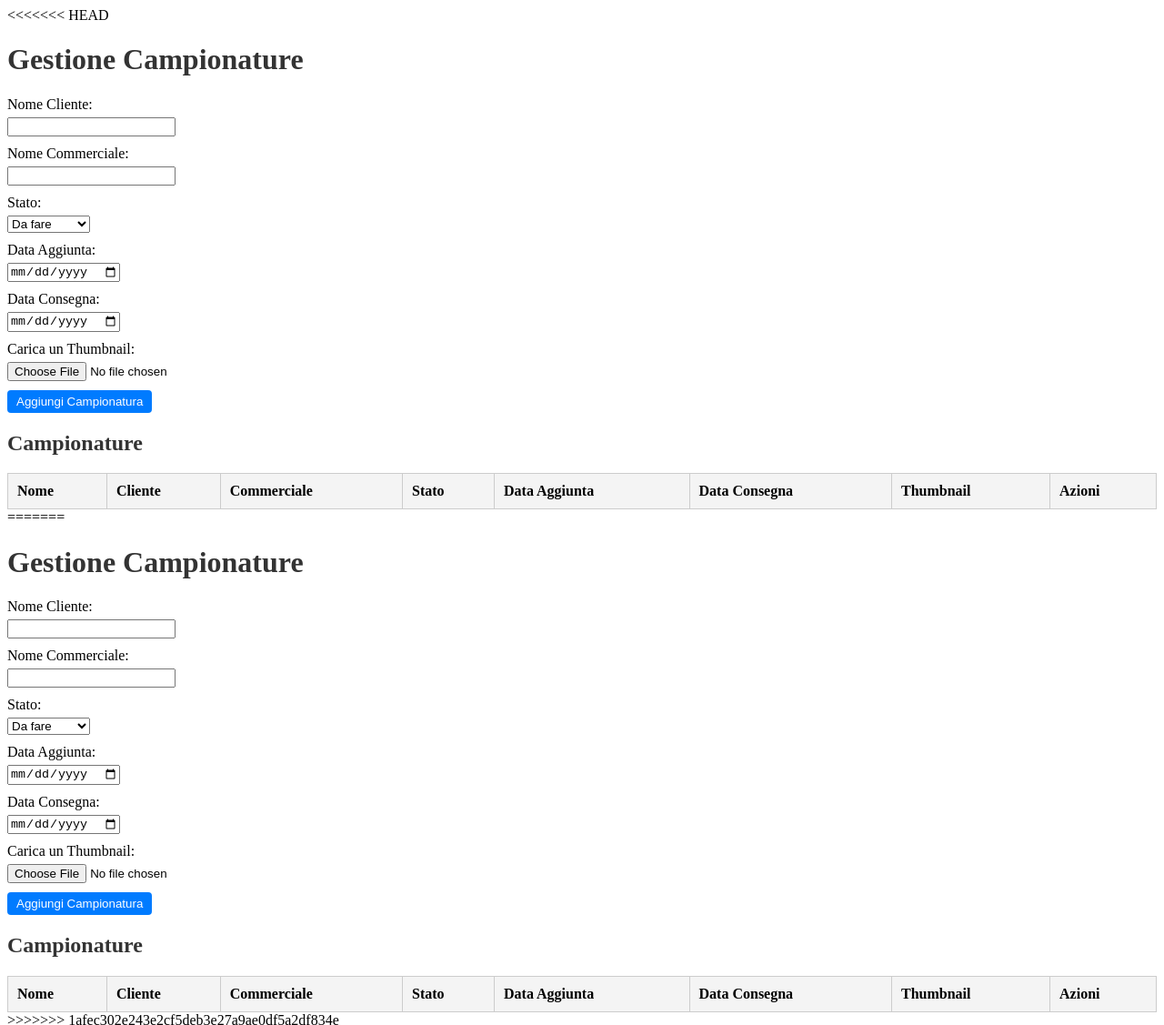
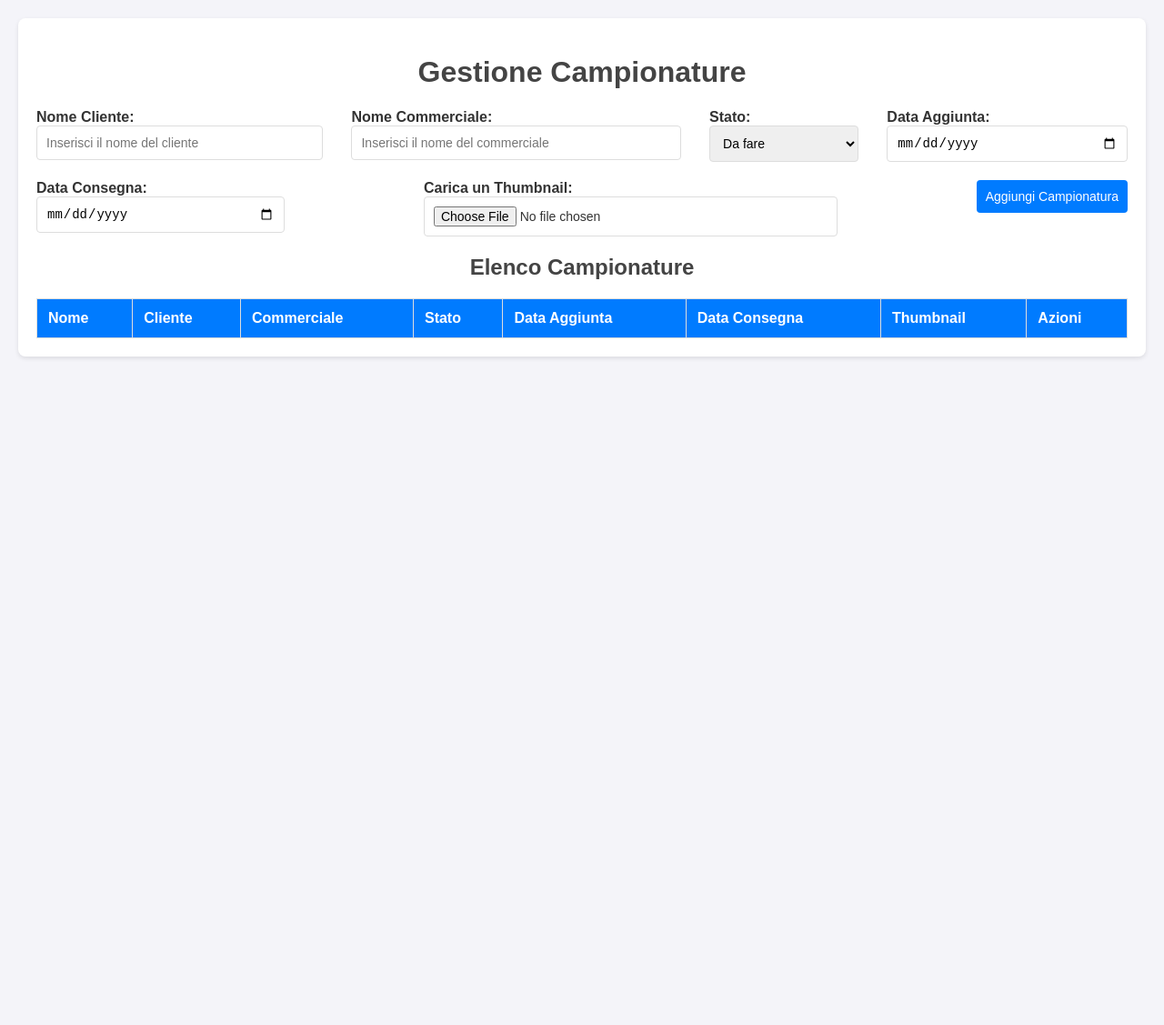
Before and after one commit to Valle1990-sys/campionature-manager, a plain HTML site: page index.html in a window 1280 px wide. Shown: the whole page at 91% size. After the commit the page ends 800 px from the top, so only its background shows below. Drawn offline with Linux system fonts and the light colour scheme.

Commit message:
Aggiornato design HTML e CSS

```diff
--- a/index.html
+++ b/index.html
@@ -1,4 +1,3 @@
-<<<<<<< HEAD
 <!DOCTYPE html>
 <html lang="it">
 <head>
@@ -8,36 +7,45 @@
   <link rel="stylesheet" href="style.css">
 </head>
 <body>
+  <div class="container">
     <h1>Gestione Campionature</h1>
+
     <form id="campionatureForm">
-        <label for="cliente">Nome Cliente:</label>
-        <input type="text" id="cliente" name="cliente" required>
-
-        <label for="commerciale">Nome Commerciale:</label>
-        <input type="text" id="commerciale" name="commerciale" required>
-
+      <div>
+        <label for="nomeCliente">Nome Cliente:</label>
+        <input type="text" id="nomeCliente" placeholder="Inserisci il nome del cliente">
+      </div>
+      <div>
+        <label for="nomeCommerciale">Nome Commerciale:</label>
+        <input type="text" id="nomeCommerciale" placeholder="Inserisci il nome del commerciale">
+      </div>
+      <div>
         <label for="stato">Stato:</label>
-        <select id="stato" name="stato">
+        <select id="stato">
           <option value="Da fare">Da fare</option>
           <option value="In corso">In corso</option>
-            <option value="Completata">Completata</option>
+          <option value="Completato">Completato</option>
         </select>
-
+      </div>
+      <div>
         <label for="dataAggiunta">Data Aggiunta:</label>
-        <input type="date" id="dataAggiunta" name="dataAggiunta">
-
+        <input type="date" id="dataAggiunta">
+      </div>
+      <div>
         <label for="dataConsegna">Data Consegna:</label>
-        <input type="date" id="dataConsegna" name="dataConsegna">
-
+        <input type="date" id="dataConsegna">
+      </div>
+      <div>
         <label for="thumbnail">Carica un Thumbnail:</label>
-        <input type="file" id="thumbnail" name="thumbnail" accept="image/*">
-        <img id="thumbnailPreview" style="display:none; width:50px;" alt="Anteprima Thumbnail">
-
+        <input type="file" id="thumbnail" accept="image/*">
+      </div>
+      <div>
         <button type="submit">Aggiungi Campionatura</button>
+      </div>
     </form>
 
-    <h2>Campionature</h2>
-    <table id="campionatureTable">
+    <h2>Elenco Campionature</h2>
+    <table>
       <thead>
         <tr>
           <th>Nome</th>
@@ -50,72 +58,12 @@
           <th>Azioni</th>
         </tr>
       </thead>
-        <tbody>
-            <!-- Le righe verranno aggiunte qui -->
+      <tbody id="campionatureList">
+        <!-- I dati verranno aggiunti qui dinamicamente -->
       </tbody>
     </table>
+  </div>
 
   <script src="script.js"></script>
 </body>
 </html>
-=======
-<!DOCTYPE html>
-<html lang="it">
-<head>
-    <meta charset="UTF-8">
-    <meta name="viewport" content="width=device-width, initial-scale=1.0">
-    <title>Gestione Campionature</title>
-    <link rel="stylesheet" href="style.css">
-</head>
-<body>
-    <h1>Gestione Campionature</h1>
-    <form id="campionatureForm">
-        <label for="cliente">Nome Cliente:</label>
-        <input type="text" id="cliente" name="cliente" required>
-
-        <label for="commerciale">Nome Commerciale:</label>
-        <input type="text" id="commerciale" name="commerciale" required>
-
-        <label for="stato">Stato:</label>
-        <select id="stato" name="stato">
-            <option value="Da fare">Da fare</option>
-            <option value="In corso">In corso</option>
-            <option value="Completata">Completata</option>
-        </select>
-
-        <label for="dataAggiunta">Data Aggiunta:</label>
-        <input type="date" id="dataAggiunta" name="dataAggiunta">
-
-        <label for="dataConsegna">Data Consegna:</label>
-        <input type="date" id="dataConsegna" name="dataConsegna">
-
-        <label for="thumbnail">Carica un Thumbnail:</label>
-        <input type="file" id="thumbnail" name="thumbnail" accept="image/*">
-        <img id="thumbnailPreview" style="display:none; width:50px;" alt="Anteprima Thumbnail">
-
-        <button type="submit">Aggiungi Campionatura</button>
-    </form>
-
-    <h2>Campionature</h2>
-    <table id="campionatureTable">
-        <thead>
-            <tr>
-                <th>Nome</th>
-                <th>Cliente</th>
-                <th>Commerciale</th>
-                <th>Stato</th>
-                <th>Data Aggiunta</th>
-                <th>Data Consegna</th>
-                <th>Thumbnail</th>
-                <th>Azioni</th>
-            </tr>
-        </thead>
-        <tbody>
-            <!-- Le righe verranno aggiunte qui -->
-        </tbody>
-    </table>
-
-    <script src="script.js"></script>
-</body>
-</html>
->>>>>>> 1afec302e243e2cf5deb3e27a9ae0df5a2df834e
--- a/style.css
+++ b/style.css
@@ -1,121 +1,84 @@
-<<<<<<< HEAD
 body {
-    font-family: Arial, sans-serif;
-    margin: 20px;
-    line-height: 1.6;
+  font-family: Arial, sans-serif;
+  margin: 0;
+  padding: 0;
+  background-color: #f4f4f9;
+  color: #333;
+}
+
+.container {
+  max-width: 1200px;
+  margin: 20px auto;
+  padding: 20px;
+  background: #fff;
+  border-radius: 8px;
+  box-shadow: 0 2px 5px rgba(0, 0, 0, 0.1);
 }
 
 h1, h2 {
-    color: #333;
+  text-align: center;
+  color: #444;
 }
 
 form {
-    margin-bottom: 20px;
+  display: flex;
+  flex-wrap: wrap;
+  gap: 20px;
+  justify-content: space-between;
+  margin-bottom: 20px;
 }
 
-label {
-    display: block;
-    margin-bottom: 5px;
+form label {
+  width: 100%;
+  font-weight: bold;
+  margin-bottom: 5px;
 }
 
-input, select, button {
-    display: block;
-    margin-bottom: 10px;
+form input, form select, form button {
+  width: 100%;
+  padding: 10px;
+  font-size: 14px;
+  border: 1px solid #ddd;
+  border-radius: 4px;
+  box-sizing: border-box;
+}
+
+form button {
+  width: auto;
+  background-color: #007bff;
+  color: white;
+  border: none;
+  cursor: pointer;
+}
+
+form button:hover {
+  background-color: #0056b3;
 }
 
 table {
-    width: 100%;
-    border-collapse: collapse;
+  width: 100%;
+  border-collapse: collapse;
+  margin-top: 20px;
 }
 
-th, td {
-    border: 1px solid #ccc;
-    padding: 10px;
-    text-align: left;
+table thead {
+  background-color: #007bff;
+  color: white;
 }
 
-th {
-    background-color: #f4f4f4;
+table th, table td {
+  padding: 12px;
+  text-align: left;
+  border: 1px solid #ddd;
 }
 
-button {
-    cursor: pointer;
-    padding: 5px 10px;
-    border: none;
-    background-color: #007bff;
-    color: #fff;
-    border-radius: 4px;
+table tr:nth-child(even) {
+  background-color: #f9f9f9;
 }
 
-button:hover {
-    background-color: #0056b3;
+.thumbnail {
+  width: 50px;
+  height: 50px;
+  object-fit: cover;
+  border-radius: 4px;
 }
-
-button.delete {
-    background-color: #dc3545;
-}
-
-button.delete:hover {
-    background-color: #c82333;
-}
-=======
-body {
-    font-family: Arial, sans-serif;
-    margin: 20px;
-    line-height: 1.6;
-}
-
-h1, h2 {
-    color: #333;
-}
-
-form {
-    margin-bottom: 20px;
-}
-
-label {
-    display: block;
-    margin-bottom: 5px;
-}
-
-input, select, button {
-    display: block;
-    margin-bottom: 10px;
-}
-
-table {
-    width: 100%;
-    border-collapse: collapse;
-}
-
-th, td {
-    border: 1px solid #ccc;
-    padding: 10px;
-    text-align: left;
-}
-
-th {
-    background-color: #f4f4f4;
-}
-
-button {
-    cursor: pointer;
-    padding: 5px 10px;
-    border: none;
-    background-color: #007bff;
-    color: #fff;
-    border-radius: 4px;
-}
-
-button:hover {
-    background-color: #0056b3;
-}
-
-button.delete {
-    background-color: #dc3545;
-}
-
-button.delete:hover {
-    background-color: #c82333;
-}
->>>>>>> 1afec302e243e2cf5deb3e27a9ae0df5a2df834e
```
Lines whose indentation alone changed are shown as unchanged.
